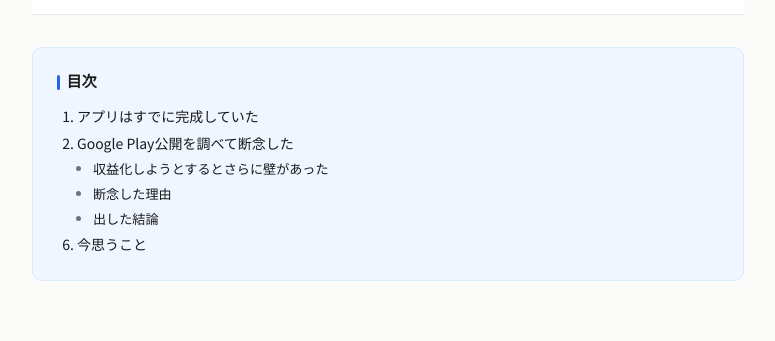
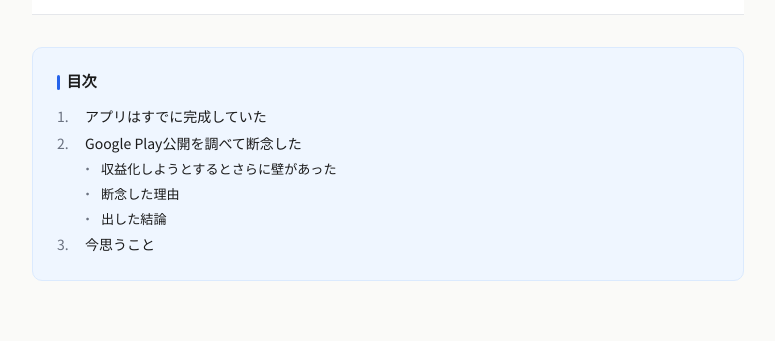
Before and after one commit to wat--/app-policies, a Jekyll site: the page built from _posts/2026-05-22-android-google-play-giveup.md, in a window 1280 px wide. Shown: the part 276-617 px from the top of the page, without its empty margins (252-1027 px from the left). Built offline with Jekyll 4.4.1, drawn with Linux system fonts in a browser that asks for light colours.

Commit message:
目次の番号がH3（小節）でも消費される問題を修正
CSS カウンターを使い、H2 だけ番号を増やすように変更。H3 は「・」プレフィックスで字下げ表示。

Co-Authored-By: Claude Opus 4.7 (1M context) <noreply@anthropic.com>

```diff
--- a/assets/css/blog.css
+++ b/assets/css/blog.css
@@ -155,18 +155,35 @@ main {
 }
 .toc-list {
   margin: 0;
-  padding-left: 1.25rem;
+  padding-left: 0;
   font-size: 0.875rem;
-  list-style-type: decimal;
+  list-style: none;
+  counter-reset: toc-h2;
 }
 .toc-list li {
   margin: 0.25rem 0;
   line-height: 1.6;
+  position: relative;
+}
+.toc-list .toc-item-h2 {
+  counter-increment: toc-h2;
+  padding-left: 1.75rem;
+}
+.toc-list .toc-item-h2::before {
+  content: counter(toc-h2) ".";
+  position: absolute;
+  left: 0;
+  color: var(--text-muted);
 }
 .toc-list .toc-item-h3 {
-  margin-left: 1rem;
-  list-style-type: disc;
+  padding-left: 2.75rem;
   font-size: 0.82rem;
+  color: var(--text-muted);
+}
+.toc-list .toc-item-h3::before {
+  content: "・";
+  position: absolute;
+  left: 1.5rem;
   color: var(--text-muted);
 }
 .toc-list a {
```
